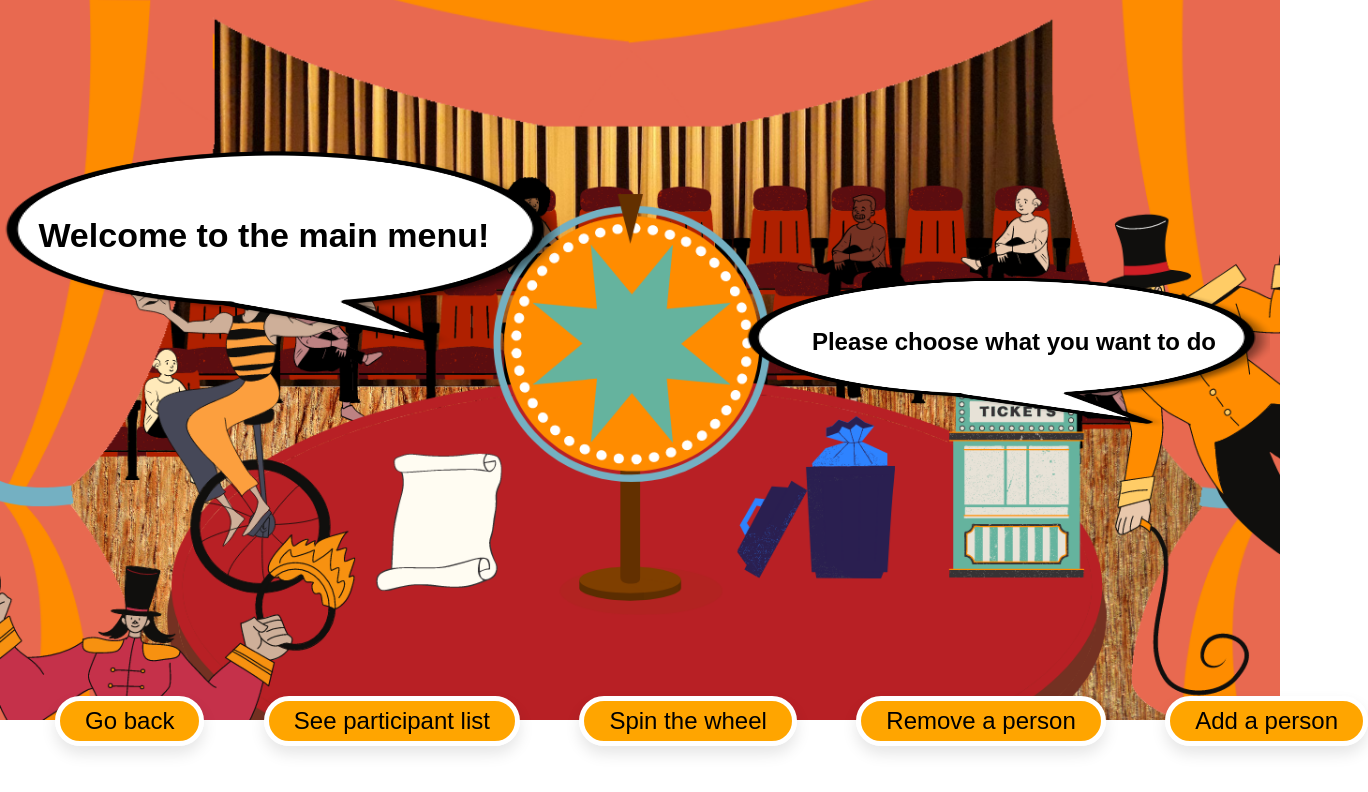
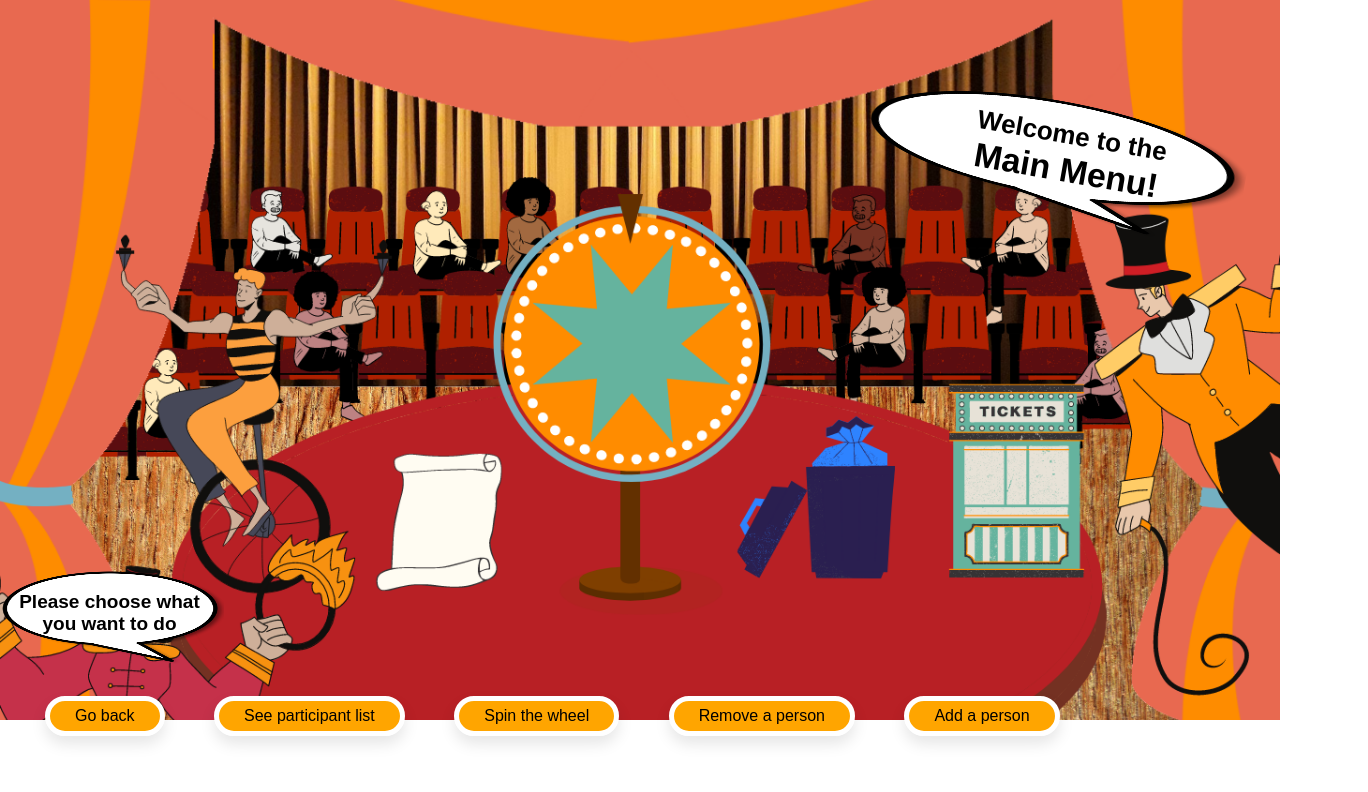
Before and after one commit to Nora-Amundsson/LunchRouletteFullstack, a plain HTML site: page LunchrouletteFrontendBackend/LunchrouletteFrontend/html/menuPage.html in a window 1280 px wide. Shown: the whole page, 1368 px wide, since content can reach past the window. Drawn offline with Linux system fonts and the light colour scheme.

Commit message:
pratbubblor på rätt ställen

```diff
--- a/LunchrouletteFrontendBackend/LunchrouletteFrontend/designs/menuPage.css
+++ b/LunchrouletteFrontendBackend/LunchrouletteFrontend/designs/menuPage.css
@@ -8,23 +8,6 @@ a {
   padding: 0;
   font-family: arial;
 }
-/*header {
-  padding: 20px;
-  text-align: center;
-  position: fixed;
-  width: 100%;
-  z-index: 1;
-  top: 0;
-  left: 0;
-}
-header h1 {
-  color: cadetblue;
-  border: 5px solid white;
-  background-color: orange;
-  padding: 6px 25px;
-  display: inline-block;
-  border-radius: 36px;
-}
 .background-image {
   max-width: 100%;
   display: block;
@@ -32,58 +15,48 @@ header h1 {
   margin-right: auto;
   position: relative;
   z-index: -10;
-} */
+}
 body {
   background-image: url("/LunchrouletteFrontendBackend/LunchrouletteFrontend/img/AllButtonsBackground.png");
   background-repeat: no-repeat;
   background-size: cover;
 }
-/*.banner {
-position: relative;
-}*/ /*
-.banner .welcome {
-  color: black;
-  padding: 30px;
-  position: absolute;
-  left: 0;
-  top: 20%;
-} */
 .banner .welcome h2 {
   color: black;
-  font-size: 34px;
+  font-size: 26px;
   z-index: 2;
+  right: 9%;
+  top: 15%;
   position: absolute;
-  top: 27%;
-  left: 3%;
+  transform: rotate(10deg);
+  text-align: center;
+}
+span {
+font-size: 34px;
+}
+.banner .please-choose img {
+  width: 14em;
+  height: 6.2em;
+  position: absolute;
+  top: 71%;
+  z-index: 1;
 }
 .banner .welcome img {
-  width: 35em;
-  height: 13em;
+  width: 24em;
+  height: 8em;
   position: absolute;
-  top: 18%;
+  right: 34px;
+  top: 12%;
   z-index: 1;
-} /*
-.banner .please-choose {
-  color: black;
-  padding: 30px;
-  position: absolute;
-  right: 7%;
-  top: 30%;
-}*/
-.banner .please-choose img {
-  width: 33em;
-  height: 10em;
-  position: absolute;
-  right: 10px;
-  top: 34%;
-  z-index: 1;
+  transform: rotate(10deg);
 }
 .banner h3 {
-  font-size: 24px;
+  font-size: 19px;
   position: absolute;
   z-index: 2;
-  right: 5%;
-  top: 38%;
+  top: 71.5%;
+  left: 1.5%;
+  text-align: center;
 }
 .banner h2 span {
   font-size: 1.3em;
@@ -96,8 +69,8 @@ nav ul {
 }
 nav li {
   display: inline-block;
-  font-size: 24px;
-  padding-left: 55px;
+  font-size: 16px;
+  padding-left: 45px;
 }
 .main-nav .button a {
   color: black;
@@ -122,9 +95,50 @@ nav li {
   color: rgb(0, 0, 0);
   transform: translateY(-7px);
 }
+.fisrtli {
+  padding-left: unset;
+  padding-left: 10000
+}
 /*
 .main-nav {
     position: absolute;
     padding: 30px;
     top: 87%;
 } */
+
+/*header {
+  padding: 20px;
+  text-align: center;
+  position: fixed;
+  width: 100%;
+  z-index: 1;
+  top: 0;
+  left: 0;
+}
+header h1 {
+  color: cadetblue;
+  border: 5px solid white;
+  background-color: orange;
+  padding: 6px 25px;
+  display: inline-block;
+  border-radius: 36px;
+}
+
+/*.banner {
+position: relative;
+}*/ /*
+.banner .welcome {
+  color: black;
+  padding: 30px;
+  position: absolute;
+  left: 0;
+  top: 20%;
+} */
+/*
+.banner .please-choose {
+  color: black;
+  padding: 30px;
+  position: absolute;
+  right: 7%;
+  top: 30%;
+}*/
--- a/LunchrouletteFrontendBackend/LunchrouletteFrontend/html/menuPage.html
+++ b/LunchrouletteFrontendBackend/LunchrouletteFrontend/html/menuPage.html
@@ -13,25 +13,33 @@
   <body>
     <section class="banner">
       <div class="welcome">
-        <h2>Welcome to the main menu!</h2>
-        <img src="/LunchrouletteFrontendBackend/LunchrouletteFrontend/img/Speech-Bubble.png" alt="Bubble" />
+        <h2>Welcome to the <br> <span>Main Menu!</span></h2>
+        <img
+          src="/LunchrouletteFrontendBackend/LunchrouletteFrontend/img/speechBubbleRight.png"
+          alt="Bubble"
+        />
       </div>
       <div class="please-choose">
-        <h3>Please choose what you want to do</h3>
-        <img src="/LunchrouletteFrontendBackend/LunchrouletteFrontend/img/Speech-Bubble.png" alt="Bubble" />
+        <h3>Please choose what <br> you want to do</h3>
+        <img
+          src="/LunchrouletteFrontendBackend/LunchrouletteFrontend/img/speechBubbleRight.png"
+          alt="Bubble"
+        />
       </div>
-<!--
+      <!--
       <header>
         <h1>Main menu</h1>
       </header>
--->      <!--
+-->
+      <!--
       <div class="background-image">
         <img
           src="/LunchrouletteFrontendBackend/LunchrouletteFrontend/img/mainMenuBackground.jpg"
           alt="Inside the tent"
         />
       </div>
---> <!--
+-->
+      <!--
       <nav class="icons">
         <ul>
           <li><img src="/LunchrouletteFrontendBackend/LunchrouletteFrontend/img/guillotine.png" alt="Guillotine" /></li>
@@ -49,7 +57,7 @@
       <nav class="main-nav">
         <ul>
           <li>
-            <div class="button button1">
+            <div class="button button1 firstli">
               <a href="./index.html">Go back</a>
             </div>
           </li>
@@ -73,10 +81,8 @@
               <a href="./addPersonPage.html">Add a person</a>
             </div>
           </li>
-
         </ul>
       </nav>
     </section>
-
   </body>
 </html>
```
Also changed, not shown: LunchrouletteFrontendBackend/LunchrouletteFrontend/img/Bubble.png (deleted), LunchrouletteFrontendBackend/LunchrouletteFrontend/img/guillotine.png (deleted), LunchrouletteFrontendBackend/LunchrouletteFrontend/img/speechBubbleLeft.webp (added), LunchrouletteFrontendBackend/LunchrouletteFrontend/img/speechBubbleRight.png (renamed from LunchrouletteFrontendBackend/LunchrouletteFrontend/img/Speech-Bubble.png).
